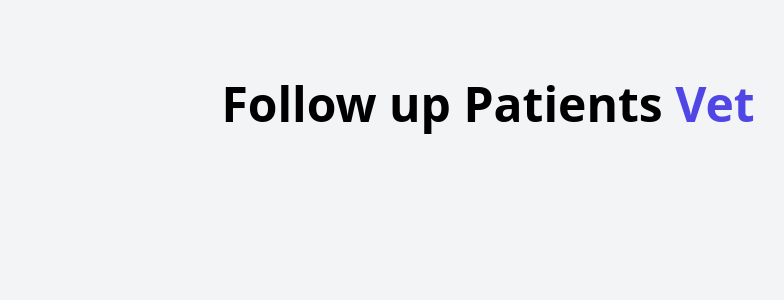
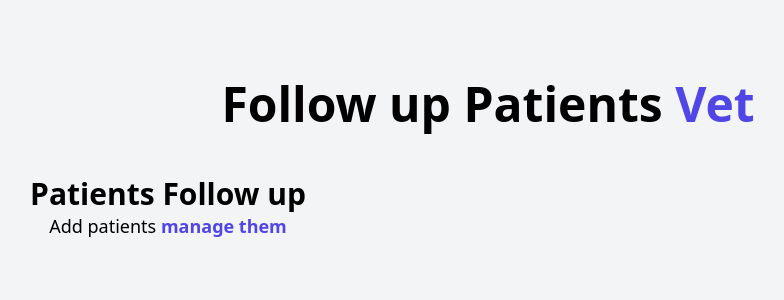
Before and after one commit to NancyMile/shope, a Vue app: page / in a window 1280 px wide. Shown: the top 300 px of the page, without its empty margins (152-936 px from the left). Built offline with nearby package versions, Linux system fonts and the light colour scheme.

Commit message:
form component has been created and  import at app

```diff
--- a/src/App.vue
+++ b/src/App.vue
@@ -1,9 +1,13 @@
 <script setup>
 import Header from './components/Header.vue'
+import Form from './components/Form.vue'
 </script>
 
 <template>
   <div class="container mx-auto mt-20">
     <Header/>
+    <div class="mt-12 md:flex">
+      <Form/>
+    </div>
   </div>
 </template>
--- /dev/null
+++ b/src/components/Form.vue
@@ -0,0 +1,10 @@
+<script setup>
+
+</script>
+
+<template>
+    <div class="md:w-1/2">
+        <h2 class=" font-black text-3xl text-center">Patients Follow up</h2>
+        <p class=" text-lg m-t-5 text-center mb-10">Add patients <span class=" text-indigo-600 font-bold">manage them</span> </p>
+    </div>
+</template>
```
